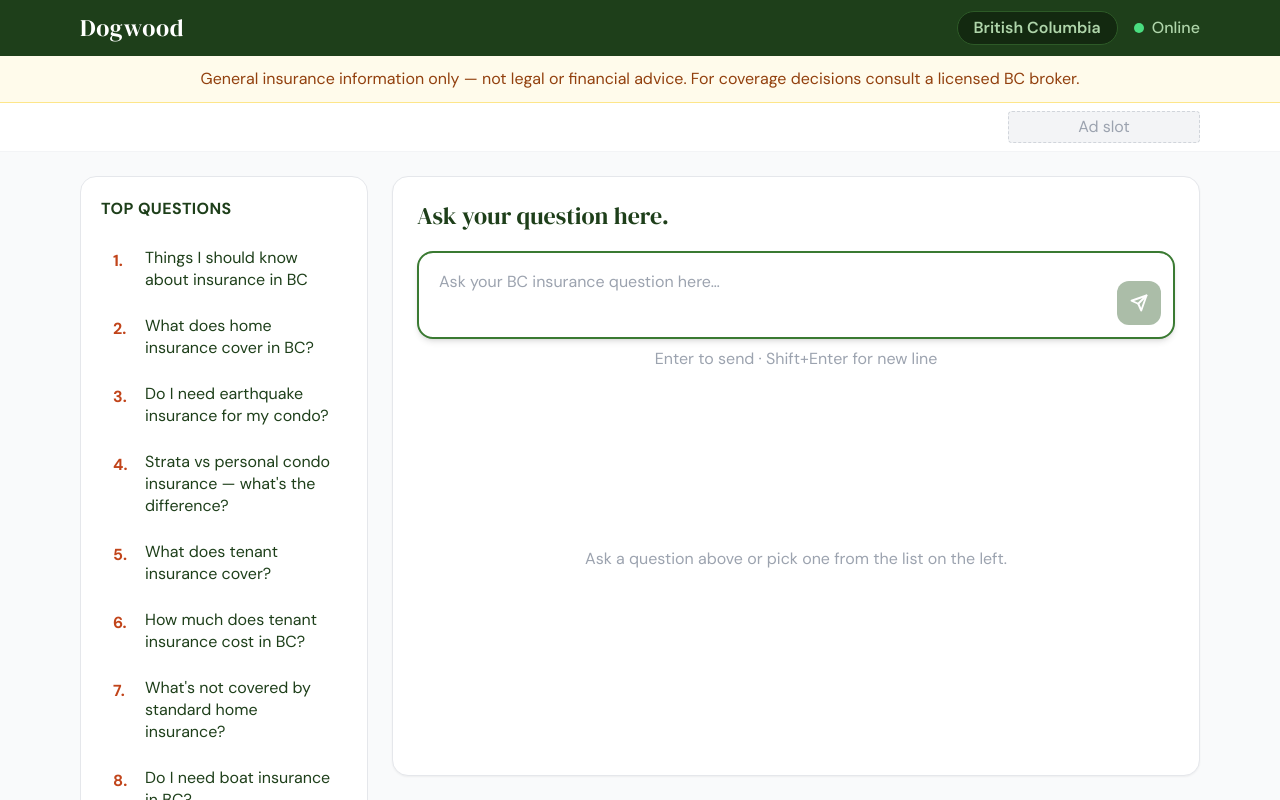
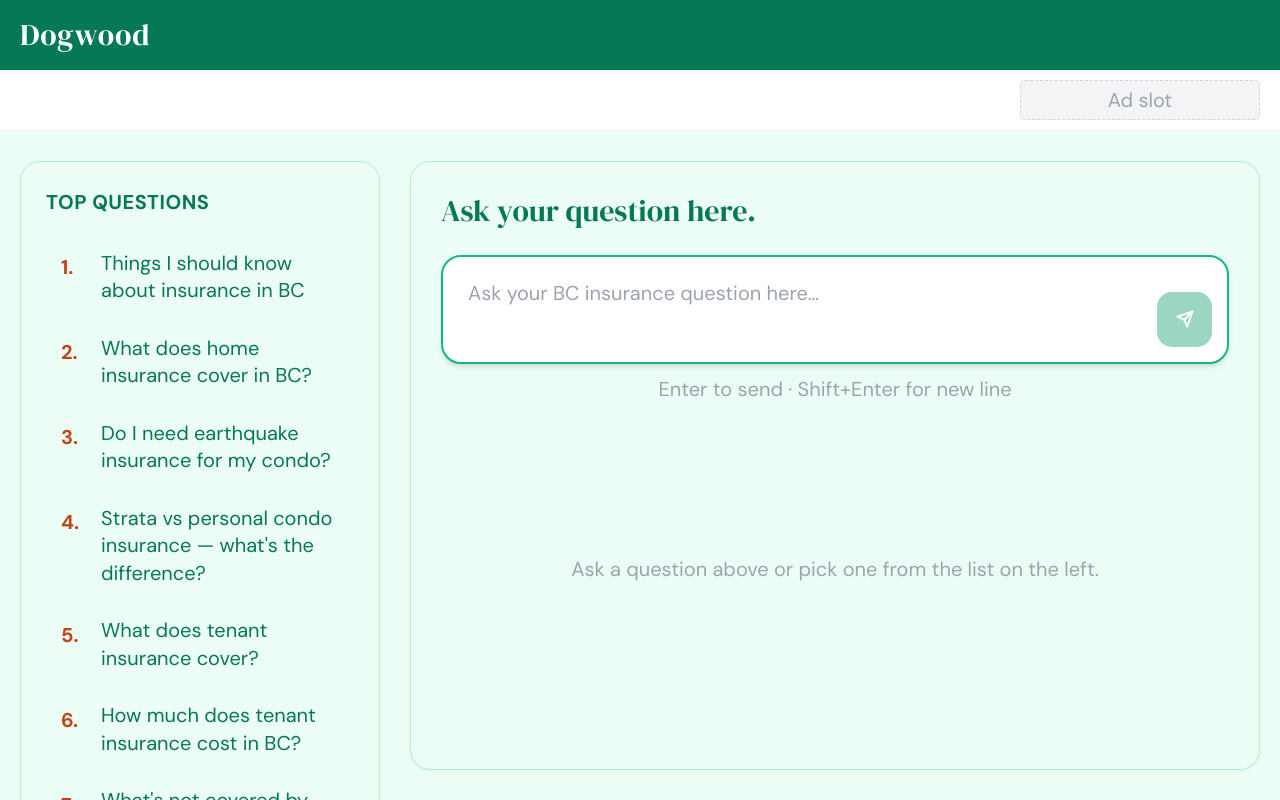
Before and after one commit to bennykaker/dogwood, a Next.js app: page / in a window 1280 px wide. Shown: the top 800 px of the page. Built offline with nearby package versions, Linux system fonts and the light colour scheme.

Commit message:
Emerald green, 20px font, remove disclaimer, tinted background

```diff
--- a/app/components/Nav.tsx
+++ b/app/components/Nav.tsx
@@ -5,15 +5,6 @@
         <span className="font-serif text-2xl text-white tracking-wide">
           Dogwood
         </span>
-        <div className="flex items-center gap-4">
-          <span className="text-base font-semibold text-forest-200 bg-forest-800 border border-forest-600 rounded-full px-4 py-1">
-            British Columbia
-          </span>
-          <div className="flex items-center gap-2">
-            <span className="w-2.5 h-2.5 rounded-full bg-green-400 inline-block" />
-            <span className="text-base text-forest-200 font-medium hidden sm:inline">Online</span>
-          </div>
-        </div>
       </div>
     </nav>
   )
--- a/app/components/QuestionSidebar.tsx
+++ b/app/components/QuestionSidebar.tsx
@@ -18,7 +18,7 @@
 export default function QuestionSidebar({ onQuestion }: { onQuestion: (q: string) => void }) {
   return (
     <aside className="w-72 flex-shrink-0 flex flex-col">
-      <div className="bg-white dark:bg-forest-800 border border-gray-200 dark:border-forest-700 rounded-2xl p-5 flex flex-col flex-1">
+      <div className="bg-forest-50 dark:bg-forest-800 border border-forest-200 dark:border-forest-700 rounded-2xl p-5 flex flex-col flex-1">
         <h2 className="text-base font-bold text-forest-700 dark:text-white uppercase tracking-wide mb-4">
           Top Questions
         </h2>
--- a/app/globals.css
+++ b/app/globals.css
@@ -4,7 +4,11 @@
 @tailwind components;
 @tailwind utilities;
 
-html, body {
+html {
+  font-size: 20px;
+}
+
+body {
   font-family: 'DM Sans', system-ui, sans-serif;
 }
 
--- a/app/page.tsx
+++ b/app/page.tsx
@@ -9,15 +9,8 @@
   const [pendingQuestion, setPendingQuestion] = useState<string | null>(null)
 
   return (
-    <div className="flex flex-col h-screen bg-gray-50 dark:bg-forest-900">
+    <div className="flex flex-col h-screen bg-forest-50 dark:bg-forest-900">
       <Nav />
-
-      {/* Disclaimer */}
-      <div className="bg-amber-50 border-b border-amber-200 dark:bg-amber-950 dark:border-amber-800 flex-shrink-0">
-        <div className="max-w-6xl mx-auto px-4 py-2.5 text-base text-amber-800 dark:text-amber-300 text-center leading-relaxed">
-          General insurance information only — not legal or financial advice. For coverage decisions consult a licensed BC broker.
-        </div>
-      </div>
 
       {/* Ad bar */}
       <div className="bg-white border-b border-gray-100 dark:bg-forest-800 dark:border-forest-700 flex-shrink-0">
@@ -37,7 +30,7 @@
         </div>
 
         {/* Chat panel */}
-        <div className="flex-1 min-w-0 flex flex-col h-full bg-white dark:bg-forest-800 border border-gray-200 dark:border-forest-700 rounded-2xl p-6 shadow-sm">
+        <div className="flex-1 min-w-0 flex flex-col h-full bg-forest-50 dark:bg-forest-800 border border-forest-200 dark:border-forest-700 rounded-2xl p-6 shadow-sm">
           <h1 className="font-serif text-2xl text-forest-700 dark:text-white mb-5 leading-tight">
             Ask your question here.
           </h1>
--- a/tailwind.config.ts
+++ b/tailwind.config.ts
@@ -7,17 +7,17 @@
     extend: {
       colors: {
         forest: {
-          DEFAULT: '#2d5a27',
-          50:  '#f1f7f0',
-          100: '#d9edd6',
-          200: '#afd5aa',
-          300: '#7db876',
-          400: '#4d9e43',
-          500: '#3a7a32',
-          600: '#2d5a27',
-          700: '#1e3f1a',
-          800: '#132910',
-          900: '#0a180a',
+          DEFAULT: '#10b981',
+          50:  '#ecfdf5',
+          100: '#d1fae5',
+          200: '#a7f3d0',
+          300: '#6ee7b7',
+          400: '#34d399',
+          500: '#10b981',
+          600: '#059669',
+          700: '#047857',
+          800: '#065f46',
+          900: '#064e3b',
         },
         coral: {
           DEFAULT: '#c1441a',
```
Also changed, not shown: 1 other file (tests, documents, lock files or other folders).
